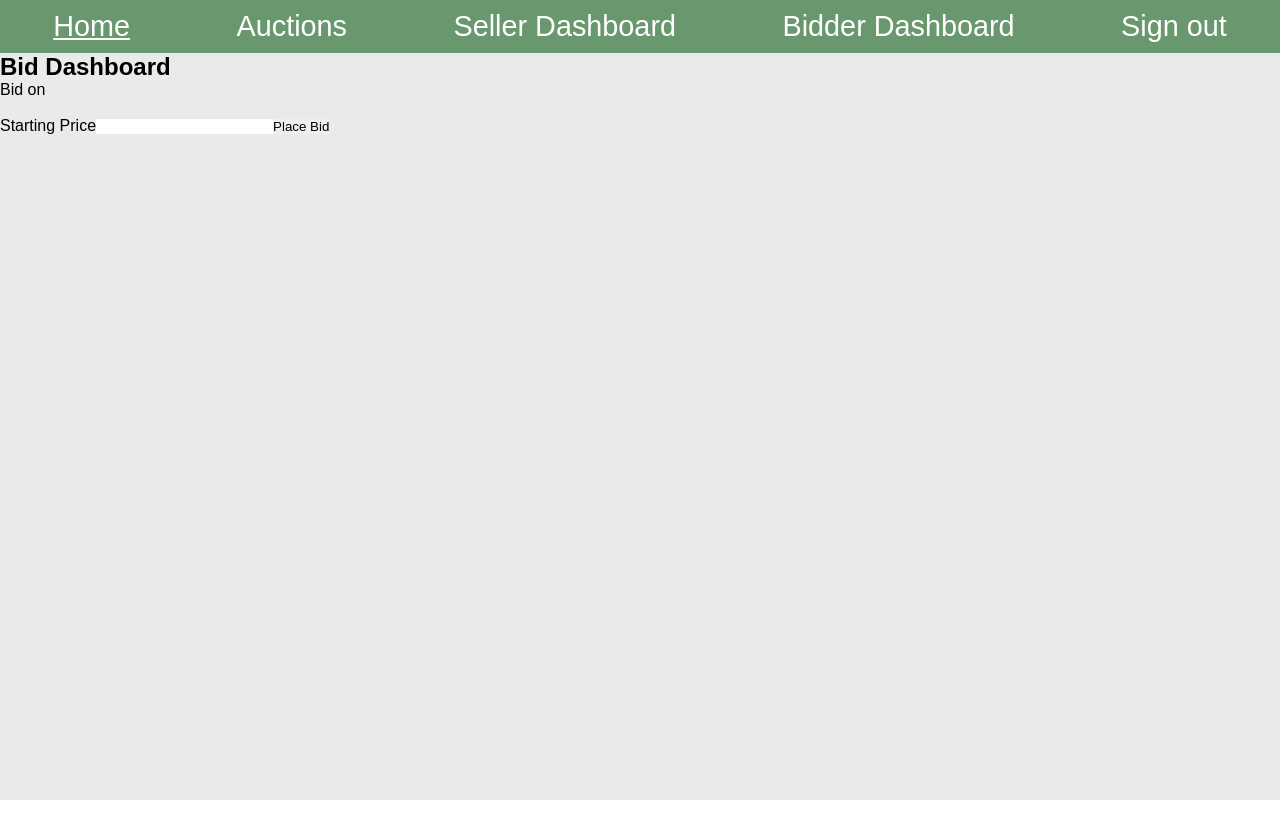
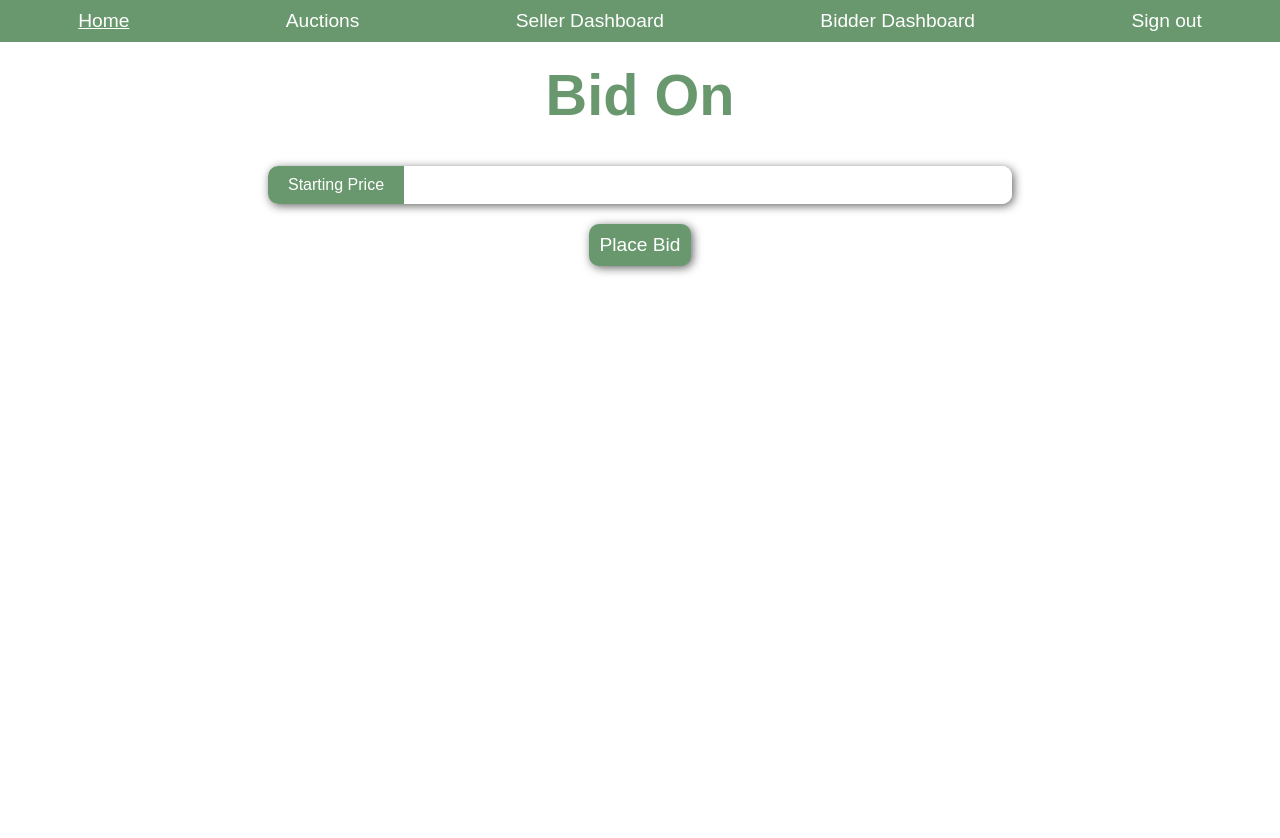
Before and after one commit to BW-silentAuction-1/silent-auction, a React (Create React App) app in the folder my_app/: page /dashboard/bidder/1 in a window 1280 px wide. Shown: the top 838 px of the page. Before the commit the page ends 800 px from the top, so only its background shows below. Built offline with nearby package versions, Linux system fonts and the light colour scheme; sample sign-in values are in the browser's storage.

Commit message:
Finished rough styling - done

```diff
--- a/my_app/src/App.js
+++ b/my_app/src/App.js
@@ -166,6 +166,5 @@ export default function App() {
 const StyledApp = styled.div`
   height: 100%;
   width: 100%;
-  background-color: ${Styles.color.bg};
   font-family: ${Styles.font.family};
 `;
--- a/my_app/src/components/AuctionCard.js
+++ b/my_app/src/components/AuctionCard.js
@@ -38,7 +38,7 @@ const StyledCard = styled.div`
   width: 30%;
   cursor: pointer;
   padding: 10px;
-  margin: 10px;
+  margin: 5vh 1%;
   background-color: #fff;
   box-shadow: 0 0 5px 1px #000;
   border-radius: 10px;
--- a/my_app/src/components/BidCard.js
+++ b/my_app/src/components/BidCard.js
@@ -1,26 +1,46 @@
-import React from 'react';
-import { useHistory, useParams } from 'react-router-dom'
+import React from "react";
+import { useHistory, useParams } from "react-router-dom";
+import Styles from "../assets/Styles";
+import styled from "styled-components";
 
 export const BidCard = (props) => {
+  let history = useHistory();
 
-    let history = useHistory()
+  const bidDash = (id, listingData) => {
+    console.log("closer look clicked");
+    history.push(`../dashboard/bidder/${id}`, listingData);
+  };
 
+  // const classes = useStyles();
 
-    const bidDash = (id, listingData) => {
-        console.log("closer look clicked");
-        history.push(`../dashboard/bidder/${id}`, listingData)
+  return (
+    <StyledBidCard>
+      <button
+        onClick={(e) => {
+          e.preventDefault();
+          bidDash(props.listing.id, props.listing);
+        }}
+      >
+        {" "}
+        Bid on {props.listing.name}
+      </button>
+    </StyledBidCard>
+  );
+};
+
+const StyledBidCard = styled.div`
+    button {
+        padding: 10px;
+        border-radius: 10px;
+        background-color: ${Styles.color.mainLight};
+        color: #FFF;
+        font-size: ${Styles.font.size.small};
+        box-shadow: 2px 2px 10px #666;
+      font-family: ${Styles.font.family};
+        cursor: pointer;
+        &:hover {
+            background-color: ${Styles.color.mainDark};
+            color: #ccc;
+        }
     }
-
-    // const classes = useStyles();
-
-    return (
-        <div>
-            <p onClick={() => { bidDash(props.listing.id, props.listing) }}> Bid {props.listing.name}</p>
-        </div>
-
-
-
-
-
-    )
-}
+`;
--- a/my_app/src/components/BidderDash.js
+++ b/my_app/src/components/BidderDash.js
@@ -1,26 +1,26 @@
+import React, { useState, useEffect } from "react";
+import { connect } from "react-redux";
+import { bidAuction } from "../actions";
 
-import React, { useState, useEffect } from 'react'
-import { connect } from 'react-redux'
-import { bidAuction } from '../actions'
-import AuctionList from './AuctionList'
-
+import Styles from "../assets/Styles";
+import styled from "styled-components";
 
 function BidderDash(props) {
-    console.log("seller dash props", props)
+  console.log("seller dash props", props);
 
   const [listing, setListing] = useState({
-        id: '',
-        name: '',
-        image: '',
-        item_description: '',
-        item_price: '',
-        date_ending: '',
+    id: "",
+    name: "",
+    image: "",
+    item_description: "",
+    item_price: "",
+    date_ending: "",
     user_id: props.user_id
-    })
-    const [editing, setEditing] = useState()
+  });
+  const [editing, setEditing] = useState();
 
   useEffect(() => {
-        if(props.location.state){
+    if (props.location.state) {
       setListing({
         id: props.location.state.id,
         name: props.location.state.name,
@@ -29,54 +29,123 @@ function BidderDash(props) {
         item_price: props.location.state.item_price,
         date_ending: props.location.state.date_ending,
         user_id: props.user_id
-        })
+      });
     }
-    }, props)
+  }, props);
 
   const [bid, setBid] = useState({
-        price: ''
-    })
+    price: ""
+  });
 
   //
 
-    const handleChanges = e => {
-        e.preventDefault()
-        setBid({ ...bid, [e.target.name]: e.target.value })
+  const handleChanges = (e) => {
+    e.preventDefault();
+    setBid({ ...bid, [e.target.name]: e.target.value });
+  };
+
+  const handleSubmit = (e) => {
+    e.preventDefault();
+    console.log("handle submit: ", listing, bid);
+    props.bidAuction(listing.id, bid.price);
+    setBid({
+      bid_price: ""
+    });
+  };
+
+  return (
+    <BidWrapper>
+      <div className="name">Bid on {listing.name}</div>
+      <div className="image">
+        <img src={listing.image} />
+      </div>
+      <form onSubmit={handleSubmit}>
+        <div>
+            <label htmlFor="bid_price">Starting Price</label>
+            <input name="price" onChange={handleChanges} value={bid.price} />
+        </div>
+
+        <button type="submit">Place Bid</button>
+      </form>
+    </BidWrapper>
+  );
 }
 
-    const handleSubmit = (e) => {
-        e.preventDefault()
-        console.log("handle submit: ", listing, bid)
-        props.bidAuction(listing.id, bid.price)
-        setBid({
-            bid_price: ''
-        })
+const BidWrapper = styled.div`
+  padding: 20px;
+  display: flex;
+  height: 100%;
+  flex-flow: column nowrap;
+  align-items: center;
+  & > * {
+    margin-bottom: 10px;
   }
+  .name {
+    font-size: ${Styles.font.size.large};
+    color: ${Styles.color.mainLight};
+    text-transform: capitalize;
+    font-weight: 700;
+  }
+  .image {
+    max-width: 60%;
+    max-height: 60vh;
+    img {
+      max-height: 60vh;
+    }
+  }
+  .item_price {
+    color: ${Styles.color.mainDark};
+    font-size: ${Styles.font.size.medSmall};
+    &:before {
+      content: "$ ";
+    }
+  }
+  .item_description {
+    font-size: ${Styles.font.size.small};
+  }
+  form {
+        width: 60%;
+        text-align: center;
+    div {
+        display: flex;
+        flex-flow: row nowrap;
+        align-items: stretch;
+        box-shadow: 2px 2px 10px #666;
+        margin-bottom: 20px;
+        border-radius: 10px;
+        overflow: hidden;
+      label {
+        padding: 10px 20px;
+        background-color: ${Styles.color.mainLight};
+        color: #fff;
+      }
+      input {
+        flex-grow: 1;
+      }
+    }
+    button {
+      padding: 10px;
+      border-radius: 10px;
+      box-shadow: 2px 2px 10px #666;
+      font-family: ${Styles.font.family};
+      background-color: ${Styles.color.mainLight};
+      color: #fff;
+      font-size: ${Styles.font.size.small};
+      cursor: pointer;
+      &:hover {
+        background-color: ${Styles.color.mainDark};
+        color: #ccc;
+      }
+    }
+  }
+`;
 
-    return (
-        <div>
-            <h2> Bid Dashboard</h2>
-            Bid on {listing.name}
-            <img src={listing.image} />
-            <br /><br />
-            <form onSubmit={handleSubmit}>
-
-
-                <label htmlFor='bid_price'>Starting Price</label>
-                <input name='price' onChange={handleChanges} value={bid.price} />
-
-
-
-                <button type='submit'>Place Bid</button>
-            </form>
-
-
-        </div>
-    )
-}
-export default connect(state => {
+export default connect(
+  (state) => {
     return {
       // user_id: state.crudReducer.user_id
-        auctions: state.auctions,
-    }
-}, { bidAuction })(BidderDash)
+      auctions: state.auctions
+    };
+  },
+  { bidAuction }
+)(BidderDash);
--- a/my_app/src/components/ItemLook.js
+++ b/my_app/src/components/ItemLook.js
@@ -1,8 +1,8 @@
-import React, { useState, useEffect } from 'react'
-import { connect } from 'react-redux'
-import { updateAuction, deleteAuction } from '../actions'
-import { useHistory } from 'react-router-dom'
-import { BidCard } from './BidCard'
+import React, { useState, useEffect } from "react";
+import { connect } from "react-redux";
+import { updateAuction, deleteAuction } from "../actions";
+import { useHistory } from "react-router-dom";
+import { BidCard } from "./BidCard";
 
 import Styles from "../assets/Styles";
 import styled from "styled-components";
@@ -11,18 +11,16 @@ const ItemLook = (props) => {
   // console.log('itemlook props', props)
   // const [editing, setEditing] = useState(false)
 
-
-
   const [listing, setListing] = useState({
-        id: '',
-        name: '',
-        image: '',
-        item_description: '',
-        item_price: '',
-        date_ending: '',
+    id: "",
+    name: "",
+    image: "",
+    item_description: "",
+    item_price: "",
+    date_ending: "",
     user_id: props.user_id
-    })
-    const [editing, setEditing] = useState()
+  });
+  const [editing, setEditing] = useState();
 
   useEffect(() => {
     setListing({
@@ -33,44 +31,42 @@ const ItemLook = (props) => {
       item_price: props.location.state.item_price,
       date_ending: props.location.state.date_ending,
       user_id: props.user_id
-        })
-    }, props)
+    });
+  }, props);
 
+  const handleChanges = (e) => {
+    e.preventDefault();
+    setListing({ ...listing, [e.target.name]: e.target.value });
+  };
 
-    const handleChanges = e => {
-        e.preventDefault()
-        setListing({ ...listing, [e.target.name]: e.target.value })
-    }
+  const handleSubmit = (e) => {
+    e.preventDefault();
+    props.updateAuction(props.location.state.id, listing);
+    setListing({
+      name: "",
+      image: "",
+      item_description: "",
+      item_price: "",
+      date_ending: "",
+      user_id: props.user_id
+    });
+  };
 
-    const handleSubmit = e => {
-        e.preventDefault()
-        props.updateAuction(props.location.state.id, listing)
-        setListing({
-            name: '',
-            image: '',
-            item_description: '',
-            item_price: '',
-            date_ending: '',
-            user_id: props.user_id
-        })
-    }
-
-    let history = useHistory()
+  let history = useHistory();
 
   // const classes = useStyles();
   const [expanded, setExpand] = React.useState(false);
   const handleExpandClick = () => {
     setExpand(!expanded);
-
   };
 
   console.log("In Item Look: ", listing);
   return (
-        <div className="auctionWrapper">
-            <p>Sellers Dashboard</p>
-
+    <AuctionWrapper className="auctionWrapper">
       <div className="name">{listing.name}</div>
-            <div className="image"><img src={listing.image} /></div>
+      <div className="image">
+        <img src={listing.image} />
+      </div>
       <div className="item_price">{listing.item_price}</div>
       <div className="item_description">{listing.item_description}</div>
       <BidCard listing={listing} />
@@ -94,34 +90,82 @@ const ItemLook = (props) => {
 
                 <button type='submit'>Edit Auction </button>
             </form> */}
-            {editing ? ((
+      {editing ? (
         <div>
           <p>Sellers Dashboard</p>
           <form onsubmit={handleSubmit}>
-                        <label htmlFor='name'>Name</label>
-                        <input name='name' onChange={handleChanges}
-                            value={listing.name} />
+            <label htmlFor="name">Name</label>
+            <input name="name" onChange={handleChanges} value={listing.name} />
 
-                        <label htmlFor='image'>Image</label>
-                        <input name='image' onChange={handleChanges} value={listing.image} />
+            <label htmlFor="image">Image</label>
+            <input
+              name="image"
+              onChange={handleChanges}
+              value={listing.image}
+            />
 
-                        <label htmlFor='initial_price'>Initial Price</label>
-                        <input name='item_price' onChange={handleChanges} value={listing.item_price} />
+            <label htmlFor="initial_price">Initial Price</label>
+            <input
+              name="item_price"
+              onChange={handleChanges}
+              value={listing.item_price}
+            />
 
-                        <label htmlfor='deadline'>Deadline</label>
-                        <input type='datetime-local' name='date_ending' onChange={handleChanges} value={listing.date_ending} />
+            <label htmlfor="deadline">Deadline</label>
+            <input
+              type="datetime-local"
+              name="date_ending"
+              onChange={handleChanges}
+              value={listing.date_ending}
+            />
 
-                        <button type='submit'>}>Edit Auction</button>
+            <button type="submit">}>Edit Auction</button>
           </form>
         </div>
-            )) : (null)}
-        </div>
-    )
+      ) : null}
+    </AuctionWrapper>
+  );
+};
+
+const AuctionWrapper = styled.div`
+  padding: 20px;
+  display: flex;
+  height: 100%;
+  flex-flow: column nowrap;
+  align-items: center;
+  & > * {
+      margin-bottom: 10px;
   }
+  .name {
+    font-size: ${Styles.font.size.large};
+    color: ${Styles.color.mainLight};
+    text-transform: capitalize;
+    font-weight: 700;
+  }
+  .image {
+    max-width: 60%;
+    max-height: 60vh;
+    img {
+        max-height: 60vh;
+    }
+  }
+  .item_price {
+      color: ${Styles.color.mainDark};
+      font-size: ${Styles.font.size.medSmall};
+      &:before {
+          content: "$ ";
+      }
+  }
+  .item_description {
+    font-size: ${Styles.font.size.small};
+  }
+`;
 
-
-export default connect(state => {
+export default connect(
+  (state) => {
     return {
       user_id: state.crudReducer.user_id
-    }
-}, { updateAuction, deleteAuction })(ItemLook)
+    };
+  },
+  { updateAuction, deleteAuction }
+)(ItemLook);
--- a/my_app/src/components/SellerDash.js
+++ b/my_app/src/components/SellerDash.js
@@ -1,33 +1,35 @@
-import React, { useState } from 'react'
-import { connect } from 'react-redux'
-import { postAuction } from '../actions'
-import AuctionList from './AuctionList'
-import PrivateRoute from '../utils/PrivateRoute'
+import React, { useState } from "react";
+import { connect } from "react-redux";
+import { postAuction } from "../actions";
+import AuctionList from "./AuctionList";
+import PrivateRoute from "../utils/PrivateRoute";
+
+import StyledSellerDash from "./styled/SellerDash";
 
 function SellerDash(props) {
-    console.log("seller dash props", props)
+  console.log("seller dash props", props);
   const [listing, setListing] = useState({
-        name: '',
-        image: '',
-        item_description: '',
-        item_price: '',
-        date_ending: '',
-    })
+    name: "",
+    image: "",
+    item_description: "",
+    item_price: "",
+    date_ending: ""
+  });
 
   const [fetchAgain, setFetchAgain] = useState();
 
-    console.log("listing data", listing)
+  console.log("listing data", listing);
 
-    const handleChanges = e => {
-        e.preventDefault()
+  const handleChanges = (e) => {
+    e.preventDefault();
     setFetchAgain(false);
-        setListing({ ...listing, [e.target.name]: e.target.value })
-    }
+    setListing({ ...listing, [e.target.name]: e.target.value });
+  };
 
   const handleSubmit = (e) => {
-        e.preventDefault()
+    e.preventDefault();
 
-        props.postAuction(listing)
+    props.postAuction(listing);
     setFetchAgain(true);
     // setListing({
     //     name: '',
@@ -37,37 +39,62 @@ function SellerDash(props) {
     //     deadline: '',
     //     user_id: props.user_id
     // })
-    }
+  };
 
   return (
-        <div>
-            <h2> Sellers Dashboard</h2>
+    <StyledSellerDash>
       <form onSubmit={handleSubmit}>
-                <label htmlFor='name'>Name</label>
-                <input name='name' onChange={handleChanges} value={listing.name} />
+        <div className="name">
+            <label htmlFor="name">Name</label>
+            <input name="name" onChange={handleChanges} value={listing.name} />
+        </div>
 
-                <label htmlFor='image'>Image</label>
-                <input name='image' onChange={handleChanges} value={listing.image} />
+        <div className="image">
+            <label htmlFor="image">Image</label>
+            <input name="image" onChange={handleChanges} value={listing.image} />
+        </div>
 
-                <label htmlFor='description'>Description</label>
-                <input name='item_description' onChange={handleChanges} value={listing.item_description} />
+        <div className="description">
+            <label htmlFor="description">Description</label>
+            <input
+              name="item_description"
+              onChange={handleChanges}
+              value={listing.item_description}
+            />
+        </div>
 
-                <label htmlFor='initial_price'>Starting Price</label>
-                <input name='item_price' onChange={handleChanges} value={listing.item_price} />
+        <div className="price">
+            <label htmlFor="initial_price">Starting Price</label>
+            <input
+              name="item_price"
+              onChange={handleChanges}
+              value={listing.item_price}
+            />
+        </div>
 
-                <label htmlFor='deadline'>Deadline</label>
-                <input type='datetime-local' name='date_ending' onChange={handleChanges} value={listing.date_ending} />
+        <div className="deadline">
+            <label htmlFor="deadline">Deadline</label>
+            <input
+              type="datetime-local"
+              name="date_ending"
+              onChange={handleChanges}
+              value={listing.date_ending}
+            />
+        </div>
 
-                <button type='submit'> Post Item</button>
+        <button type="submit"> Post Item</button>
       </form>
 
       <AuctionList fetchAgain={fetchAgain} />
-        </div>
-    )
+    </StyledSellerDash>
+  );
 }
-export default connect(state => {
+export default connect(
+  (state) => {
     return {
       // user_id: state.crudReducer.user_id
-        auctions: state.auctions,
-    }
-}, { postAuction })(SellerDash)
+      auctions: state.auctions
+    };
+  },
+  { postAuction }
+)(SellerDash);
--- a/my_app/src/components/styled/NavBar.js
+++ b/my_app/src/components/styled/NavBar.js
@@ -13,7 +13,7 @@ const StyledHead = styled.div`
     justify-content: center;
     align-items: center;
     font-family: ${Styles.font.family};
-    font-size: ${Styles.font.size.medSmall};
+    font-size: ${Styles.font.size.small};
     font-weight: 500;
     background-color: ${Styles.color.mainLight};
     color: ${Styles.color.white};
--- /dev/null
+++ b/my_app/src/components/styled/SellerDash.js
@@ -0,0 +1,50 @@
+import styled from "styled-components";
+import Styles from "../../assets/Styles";
+
+const StyledSellerDash = styled.div`
+  form {
+    width: 60%;
+    margin: 0 auto;
+    display: flex;
+    flex-flow: column nowrap;
+    min-height: 30vh;
+    justify-content: space-between;
+    align-items: stretch;
+    padding: 10px;
+    button {
+      padding: 10px;
+      border-radius: 10px;
+      box-shadow: 2px 2px 10px #666;
+      font-family: ${Styles.font.family};
+      background-color: ${Styles.color.mainLight};
+      color: #fff;
+      font-size: ${Styles.font.size.small};
+      cursor: pointer;
+      &:hover {
+        background-color: ${Styles.color.mainDark};
+        color: #ccc;
+      }
+    }
+    div {
+      display: flex;
+      flex-flow: row nowrap;
+      align-items: stretch;
+      box-shadow: 2px 2px 5px #666;
+      margin-bottom: 10px;
+      border-radius: 10px;
+      overflow: hidden;
+      label {
+        padding: 10px 20px;
+        background-color: ${Styles.color.mainLight};
+        color: #fff;
+        width: 30%;
+      }
+      input {
+        flex-grow: 1;
+        padding: 0 10px;
+      }
+    }
+  }
+`;
+
+export default StyledSellerDash;
```
Lines whose indentation alone changed are shown as unchanged.
